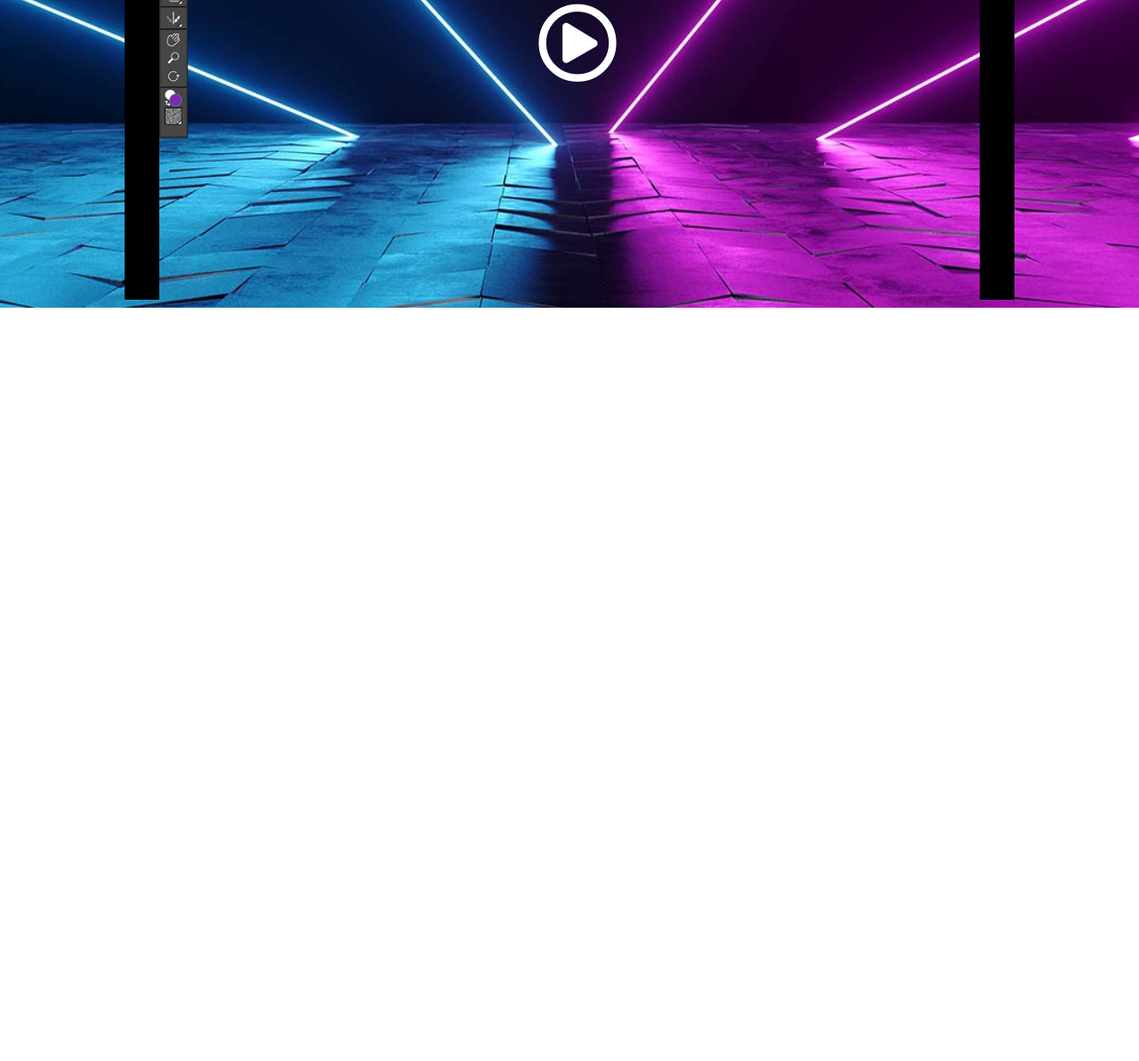
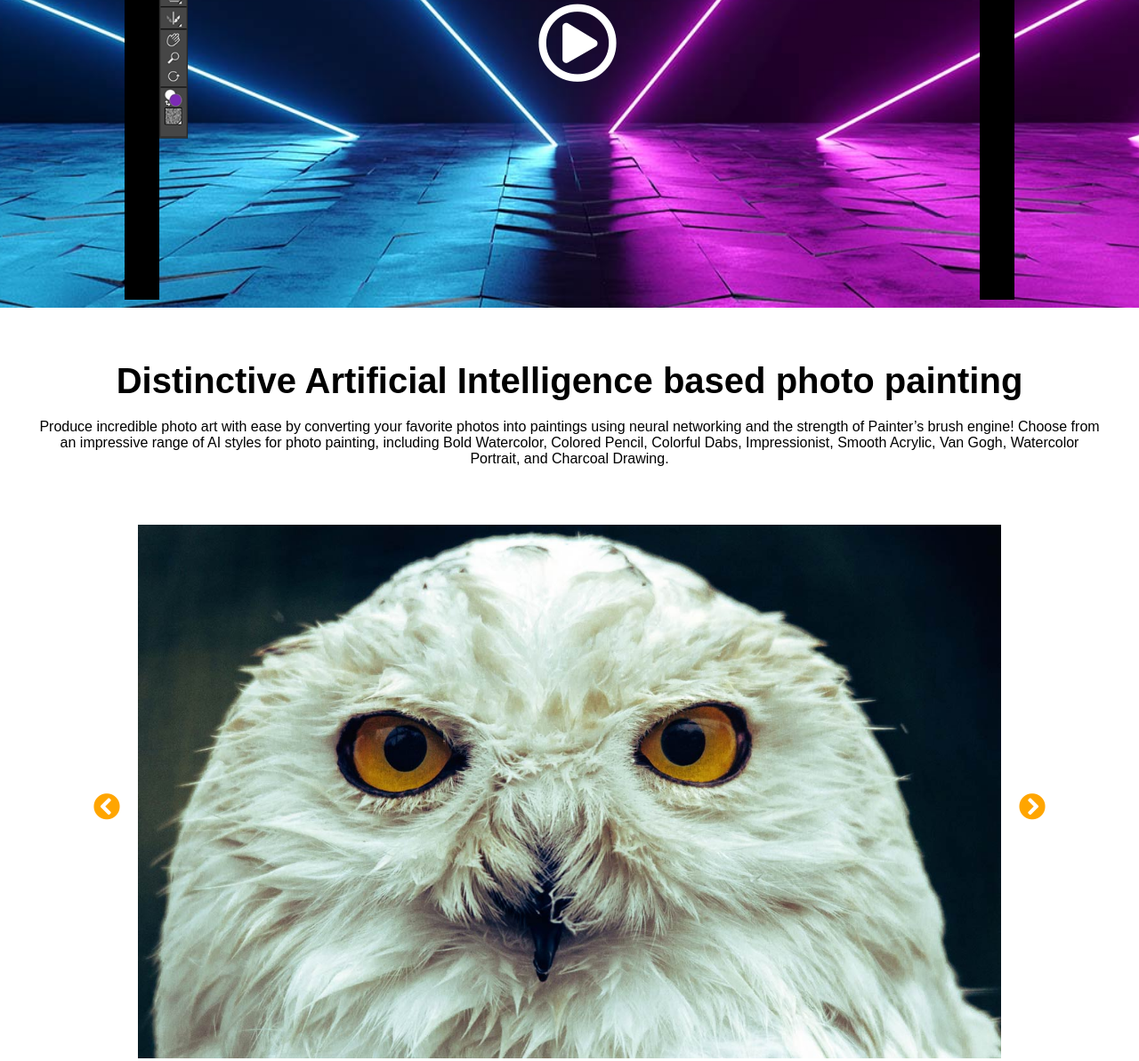
Before and after one commit to Giuliaguerrazzi/sass-painter, a website: page index.html in a window 1280 px wide. Shown: the part 1129-2322 px from the top of the page at 89% size. Before the commit the page ends 1475 px from the top, so only its background shows below. Drawn offline with Linux system fonts and the light colour scheme.

Commit message:
add gallery section

```diff
--- a/index.html
+++ b/index.html
@@ -161,7 +161,7 @@
 
     <section class='intro'>
         <div class='container'>
-            <div class='text'>
+            <div class='text main-container'>
                 <h2>The ideal painting software for beginners</h2>
 
                 <p>Start your creative journey with Painter® Essentials™ 7, the best paint program for beginners to explore and expand artistic curiosity using impressive, easy-to-learn tools. </p>
@@ -182,6 +182,19 @@
 
     </section>
 
+    <section class='gallery container main-container'>
+        <h2>Distinctive Artificial Intelligence based photo painting</h2>
+
+        <p>Produce incredible photo art with ease by converting your favorite photos into paintings using neural networking and the strength of Painter’s brush engine! Choose from an impressive range of AI styles for photo painting, including Bold Watercolor, Colored Pencil, Colorful Dabs, Impressionist, Smooth Acrylic, Van Gogh, Watercolor Portrait, and Charcoal Drawing.</p>
+
+        <div class='gallery-images'>
+            <i class="fas fa-chevron-circle-left"></i>
+            <img src="./images/before-04.jpg" alt="">
+            <i class="fas fa-chevron-circle-right"></i>
+        </div>
+
+    </section>
+
     <script src="./dist/js/main.js"></script>
 </body>
 </html>
--- a/src/scss/partials/_common.scss
+++ b/src/scss/partials/_common.scss
@@ -25,3 +25,15 @@ li {
     padding: 5px 20px 7px;
     cursor: pointer;
 }
+
+.main-container {
+    text-align: center;
+    padding-top: 60px;
+    h2 {
+        font-size: 40px;
+    }
+    p {
+        margin-top: 20px;
+    }
+
+}
--- a/src/scss/partials/_main.scss
+++ b/src/scss/partials/_main.scss
@@ -31,13 +31,7 @@
 
     .text {
         color: $white;
-        padding-top: 60px;
-        h2 {
-            font-size: 40px;
-        }
-        p {
-            margin-top: 20px;
-        }
+
         .quick-start {
           display: $flex;
           justify-content: center;
@@ -73,3 +67,34 @@
     }
 
 }
+
+.gallery {
+    background: $white;
+    color: $black;
+
+    .gallery-images {
+        position: relative;
+
+        .fas {
+            position: absolute;
+            top: 50%;
+            color: orange;
+            font-size: 30px;
+        }
+
+        .fa-chevron-circle-left {
+            left: 65px;
+        }
+
+        .fa-chevron-circle-right {
+            right: 65px;
+        }
+
+        img {
+            width: 970px;
+            height: 600px;
+            margin: 65px 0;
+        }
+    }
+
+}
```
Also changed, not shown: dist/css/main.css, images/before-04.jpg (added), 1 other file.
